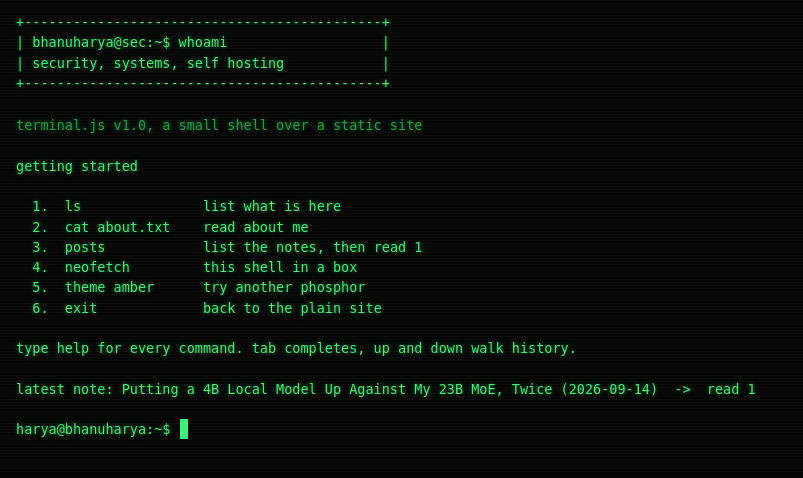
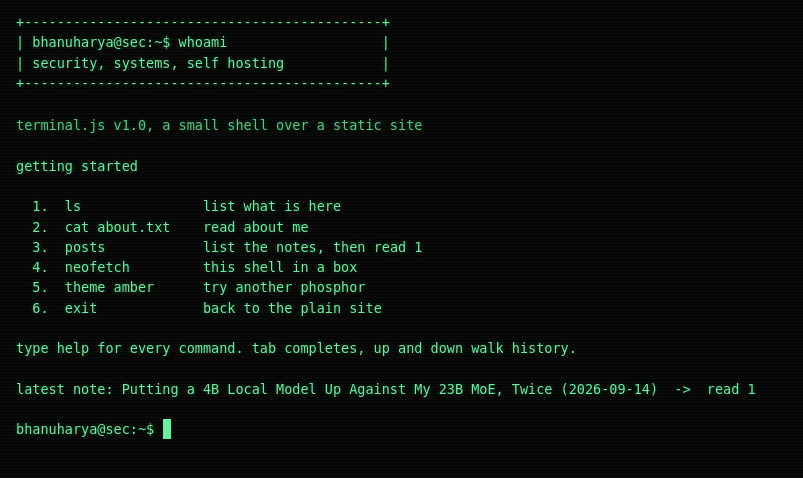
Before and after one commit to bhanuharya/bhanuharya.github.io, a Jekyll site: the page built from terminal.md, in a window 1280 px wide. Shown: the top 478 px of the page, without its empty margins (0-803 px from the left). Built offline with Jekyll 4.4.1, drawn with Linux system fonts in a browser that asks for light colours.

Commit message:
terminal: prompt matches the site handle, softer palette for readability

```diff
--- a/assets/css/terminal.css
+++ b/assets/css/terminal.css
@@ -2,30 +2,30 @@
 
 :root {
   --bg: #050605;
-  --fg: #38f27a;
-  --dim: #1f9e4a;
+  --fg: #62f2a0;
+  --dim: #4ecb80;
   --err: #ff6b6b;
   --warn: #ffd166;
   --link: #8affd0;
   --sel: #143d24;
-  --glow: rgba(56, 242, 122, 0.45);
+  --glow: rgba(98, 242, 160, 0.28);
   --mono: ui-monospace, "SF Mono", "DejaVu Sans Mono", "Courier New", monospace;
 }
 
 html[data-term="amber"] {
   --fg: #ffb000;
-  --dim: #a86f00;
+  --dim: #d99b2b;
   --link: #ffd28a;
   --sel: #3d2b00;
-  --glow: rgba(255, 176, 0, 0.4);
+  --glow: rgba(255, 176, 0, 0.3);
 }
 
 html[data-term="white"] {
   --fg: #e6e6e6;
-  --dim: #8a8a8a;
+  --dim: #a8a8a8;
   --link: #a8d8ff;
   --sel: #2a2a2a;
-  --glow: rgba(230, 230, 230, 0.25);
+  --glow: rgba(230, 230, 230, 0.18);
 }
 
 * { box-sizing: border-box; }
--- a/assets/js/terminal.js
+++ b/assets/js/terminal.js
@@ -19,7 +19,7 @@
   };
 
   function promptText() {
-    return 'harya@bhanuharya:' + state.cwd + '$ ';
+    return 'bhanuharya@sec:' + state.cwd + '$ ';
   }
 
   function renderPrompt() {
@@ -565,7 +565,7 @@
   function cmdNeofetch() {
     var art = (ART.monitor || []).slice();
     var info = [
-      'harya@bhanuharya',
+      'bhanuharya@sec',
       '---------------',
       'site     bhanuharya.github.io',
       'shell    terminal.js',
```
